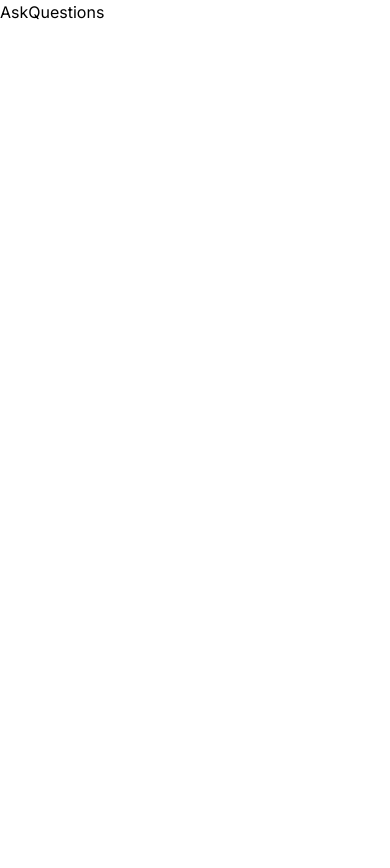
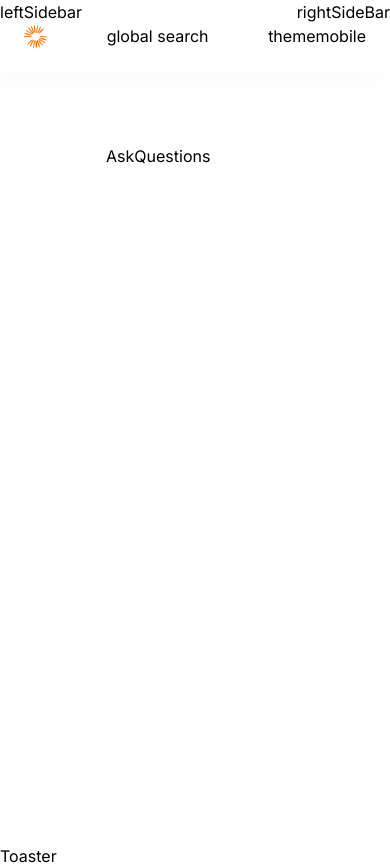
Before and after one commit to IsmayelAlam/Stack_overflow_clone, a Next.js app: page /ask-question in a window 390 px wide. Before the commit the page ends 844 px from the top, so only its background shows below. Built offline with nearby package versions, Linux system fonts and the light colour scheme; no server answers.

Commit message:
add base layout and navbar comp

```diff
--- a/app/(root)/(home)/page.tsx
+++ b/app/(root)/(home)/page.tsx
@@ -1,9 +1,3 @@
-import { UserButton } from "@clerk/nextjs";
-
 export default function Home() {
-  return (
-    <main>
-      <UserButton afterSignOutUrl="/" />
-    </main>
-  );
+  return <main></main>;
 }
--- /dev/null
+++ b/app/(root)/layout.tsx
@@ -0,0 +1,18 @@
+import Navbar from "@/components/shared/navbar/Navbar";
+import React from "react";
+
+export default function Layout({ children }: { children: React.ReactNode }) {
+  return (
+    <main className="background-light850_dark100">
+      <Navbar />
+      <div className="flex">
+        leftSidebar
+        <section className="flex min-h-screen flex-1 flex-col px-6 pt-36 max-md:pb-14 sm:px-14">
+          <div className="mx-auto w-full max-w-5xl">{children}</div>
+        </section>
+        rightSideBar
+      </div>
+      Toaster
+    </main>
+  );
+}
--- a/app/globals.css
+++ b/app/globals.css
@@ -1,39 +1,50 @@
 @tailwind base;
 @tailwind components;
 @tailwind utilities;
-@import url("../style/theme.css");
+
+@import url("../styles/theme.css");
 
 body {
   font-family: "Inter", sans-serif;
 }
+
 @layer utilities {
   .flex-center {
     @apply flex justify-center items-center;
   }
+
   .flex-between {
     @apply flex justify-between items-center;
   }
+
   .flex-start {
     @apply flex justify-start items-center;
   }
+
   .card-wrapper {
-    @apply bg-light-900 dark:dark-gradient shadow-light-100 dar;
+    @apply bg-light-900 dark:dark-gradient shadow-light-100 dark:shadow-dark-100;
   }
+
   .btn {
     @apply bg-light-800 dark:bg-dark-300 !important;
   }
+
   .btn-secondary {
     @apply bg-light-800 dark:bg-dark-400 !important;
   }
+
   .btn-tertiary {
     @apply bg-light-700 dark:bg-dark-300 !important;
   }
+
   .markdown {
-    @apply max-w-full prose dark:prose-p:text-light-700 dark:pros;
+    @apply max-w-full prose dark:prose-p:text-light-700 dark:prose-ol:text-light-700 dark:prose-ul:text-light-500 dark:prose-strong:text-white dark:prose-headings:text-white prose-headings:text-dark-400 prose-h1:text-dark-300 prose-h2:text-dark-300 prose-p:text-dark-500 prose-ul:text-dark-500 prose-ol:text-dark-500;
   }
+
   .primary-gradient {
     background: linear-gradient(129deg, #ff7000 0%, #e2995f 100%);
   }
+
   .dark-gradient {
     background: linear-gradient(
       232deg,
@@ -41,18 +52,21 @@ body {
       rgba(19, 22, 28, 0.7) 100%
     );
   }
+
   .tab {
-    @apply min-h-full dark:bg-dark-400 bg-light-800 text-light-5;
+    @apply min-h-full dark:bg-dark-400 bg-light-800 text-light-500 dark:data-[state=active]:bg-dark-300 data-[state=active]:bg-primary-100 data-[state=active]:text-primary-500 !important;
   }
-  .no-focus {
-    @apply focus-visible:ring-0 focus-visible:ring-transparent focus;
-  }
+}
+
+.no-focus {
+  @apply focus-visible:ring-0 focus-visible:ring-transparent focus-visible:ring-offset-0 !important;
 }
 
 .active-theme {
   filter: invert(53%) sepia(98%) saturate(3332%) hue-rotate(0deg)
     brightness(104%) contrast(106%) !important;
 }
+
 .light-gradient {
   background: linear-gradient(
     132deg,
@@ -60,73 +74,90 @@ body {
     rgba(229, 237, 255, 0.25) 100%
   );
 }
+
 .primary-text-gradient {
   background: linear-gradient(129deg, #ff7000 0%, #e2995f 100%);
   background-clip: text;
   -webkit-background-clip: text;
   -webkit-text-fill-color: transparent;
 }
+
 .custom-scrollbar::-webkit-scrollbar {
   width: 3px;
   height: 3px;
   border-radius: 2px;
 }
+
 .custom-scrollbar::-webkit-scrollbar-track {
   background: #ffffff;
 }
+
 .custom-scrollbar::-webkit-scrollbar-thumb {
   background: #888;
   border-radius: 50px;
 }
+
 .custom-scrollbar::-webkit-scrollbar-thumb:hover {
   background: #555;
 }
+
 /* Markdown Start */
 .markdown a {
   color: #1da1f2;
 }
+
 .markdown a,
 code {
   /* These are technically the same, but use both */
   overflow-wrap: break-word;
   word-wrap: break-word;
+
   -ms-word-break: break-all;
-  /* This is the dangerous one in WebKit, as it breaks things whereve */
+  /* This is the dangerous one in WebKit, as it breaks things wherever */
   word-break: break-all;
   /* Instead use this non-standard one: */
   word-break: break-word;
+
   /* Adds a hyphen where the word breaks, if supported (No Blink) */
   -ms-hyphens: auto;
   -moz-hyphens: auto;
   -webkit-hyphens: auto;
   hyphens: auto;
+
   padding: 2px;
   color: #ff7000 !important;
 }
+
 .markdown pre {
   display: grid;
   width: 100%;
 }
+
 .markdown pre code {
   width: 100%;
   display: block;
   overflow-x: auto;
+
   color: inherit !important;
 }
 /* Markdown End */
+
 /* Clerk */
 .cl-internal-b3fm6y {
-  background: linear-gradient(129deg, #ff7000 0%, #e2995f 100%);
+  background: linear-gradient(129deg, #ff7000 0%, #e2995f 100%) !important;
 }
+
 .hash-span {
   margin-top: -140px;
   padding-bottom: 140px;
   display: block;
 }
+
 /* Hide scrollbar for Chrome, Safari and Opera */
 .no-scrollbar::-webkit-scrollbar {
   display: none;
 }
+
 /* Hide scrollbar for IE, Edge and Firefox */
 .no-scrollbar {
   -ms-overflow-style: none; /* IE and Edge */
--- /dev/null
+++ b/components/shared/navbar/Navbar.tsx
@@ -0,0 +1,35 @@
+import { SignedIn, UserButton } from "@clerk/nextjs";
+import Image from "next/image";
+import Link from "next/link";
+
+export default function Navbar() {
+  return (
+    <nav className="flex-between background-light900_dark200 fixed z-50 w-full gap-5 p-6 shadow-light-300 dark:shadow-none sm:p-12">
+      <Link href="/" className="flex items-center gap-1">
+        <Image
+          src={"/assets/images/site-logo.svg"}
+          width={23}
+          height={23}
+          alt="stack overflow logo"
+        />
+        <p className="h2-bold font-spaceGrotesk text-dark-100 dark:text-light-900 max-sm:hidden">
+          stack<span className="text-primary-500">Overflow</span>
+        </p>
+      </Link>
+      global search
+      <div className="flex-between gap-5">
+        theme
+        <SignedIn>
+          <UserButton
+            afterSignOutUrl="/"
+            appearance={{
+              elements: { avatarBox: "h-8 w-8" },
+              variables: { colorPrimary: "#ff7000" },
+            }}
+          />
+        </SignedIn>
+        mobile
+      </div>
+    </nav>
+  );
+}
--- a/context/ThemeProvider.tsx
+++ b/context/ThemeProvider.tsx
@@ -1,6 +1,6 @@
 "use client";
 
-import React, { createContext, useContext, useEffect, useState } from "react";
+import React, { createContext, useContext, useState } from "react";
 
 interface ThemeContextType {
   mode: string;
@@ -14,7 +14,7 @@ export default function ThemeProvider({
 }: {
   children: React.ReactNode;
 }) {
-  const [mode, setMode] = useState("light");
+  const [mode, setMode] = useState("dark");
 
   const handleThemeChange = () => {
     if (mode === "light") {
--- /dev/null
+++ b/lib/utils.ts
@@ -0,0 +1,6 @@
+import { type ClassValue, clsx } from "clsx"
+import { twMerge } from "tailwind-merge"
+
+export function cn(...inputs: ClassValue[]) {
+  return twMerge(clsx(inputs))
+}
--- a/package.json
+++ b/package.json
@@ -11,13 +11,17 @@
   "dependencies": {
     "@clerk/nextjs": "^4.28.1",
     "@tailwindcss/typography": "^0.5.10",
+    "class-variance-authority": "^0.7.0",
+    "clsx": "^2.0.0",
     "eslint-config-prettier": "^9.1.0",
     "eslint-config-standard": "^17.1.0",
     "eslint-plugin-tailwindcss": "^3.13.0",
+    "lucide-react": "^0.298.0",
     "next": "14.0.4",
     "prettier": "^3.1.1",
     "react": "^18",
     "react-dom": "^18",
+    "tailwind-merge": "^2.1.0",
     "tailwindcss-animate": "^1.0.7"
   },
   "devDependencies": {
--- a/tailwind.config.ts
+++ b/tailwind.config.ts
@@ -8,7 +8,6 @@ const config: Config = {
     "./app/**/*.{js,ts,jsx,tsx,mdx}",
   ],
   theme: {
-    extend: {
     container: {
       center: true,
       padding: "2rem",
@@ -45,7 +44,7 @@ const config: Config = {
       },
       boxShadow: {
         "light-100":
-            "0px 12px 20px 0px rgba(184, 184, 184, 0.03), 0px 6px 12px 0px rgba(184, 184, 184, 0.2), 0px 2px 4px 0px rgba(184,184, 184, 0.03)",
+          "0px 12px 20px 0px rgba(184, 184, 184, 0.03), 0px 6px 12px 0px rgba(184, 184, 184, 0.02), 0px 2px 4px 0px rgba(184, 184, 184, 0.03)",
         "light-200": "10px 10px 20px 0px rgba(218, 213, 213, 0.10)",
         "light-300": "-10px 10px 20px 0px rgba(218, 213, 213, 0.10)",
         "dark-100": "0px 2px 10px 0px rgba(46, 52, 56, 0.10)",
@@ -54,18 +53,21 @@ const config: Config = {
       backgroundImage: {
         "auth-dark": "url('/assets/images/auth-dark.png')",
         "auth-light": "url('/assets/images/auth-light.png')",
+        "gradient-radial": "radial-gradient(var(--tw-gradient-stops))",
+        "gradient-conic":
+          "conic-gradient(from 180deg at 50% 50%, var(--tw-gradient-stops))",
       },
       screens: {
         xs: "420px",
       },
       keyframes: {
         "accordion-down": {
-            from: { height: 0 },
+          from: { height: "0" },
           to: { height: "var(--radix-accordion-content-height)" },
         },
         "accordion-up": {
           from: { height: "var(--radix-accordion-content-height)" },
-            to: { height: 0 },
+          to: { height: "0" },
         },
       },
       animation: {
@@ -74,11 +76,7 @@ const config: Config = {
       },
     },
   },
-    plugins: [
-      require("tailwindcss-animate"),
-      require("@tailwindcss/typography"),
-    ],
-  },
+  plugins: [require("tailwindcss-animate"), require("@tailwindcss/typography")],
 };
 
 export default config;
```
Also changed, not shown: components.json (added), 1 other file (tests, documents, lock files or other folders). Lines whose indentation alone changed are shown as unchanged.
